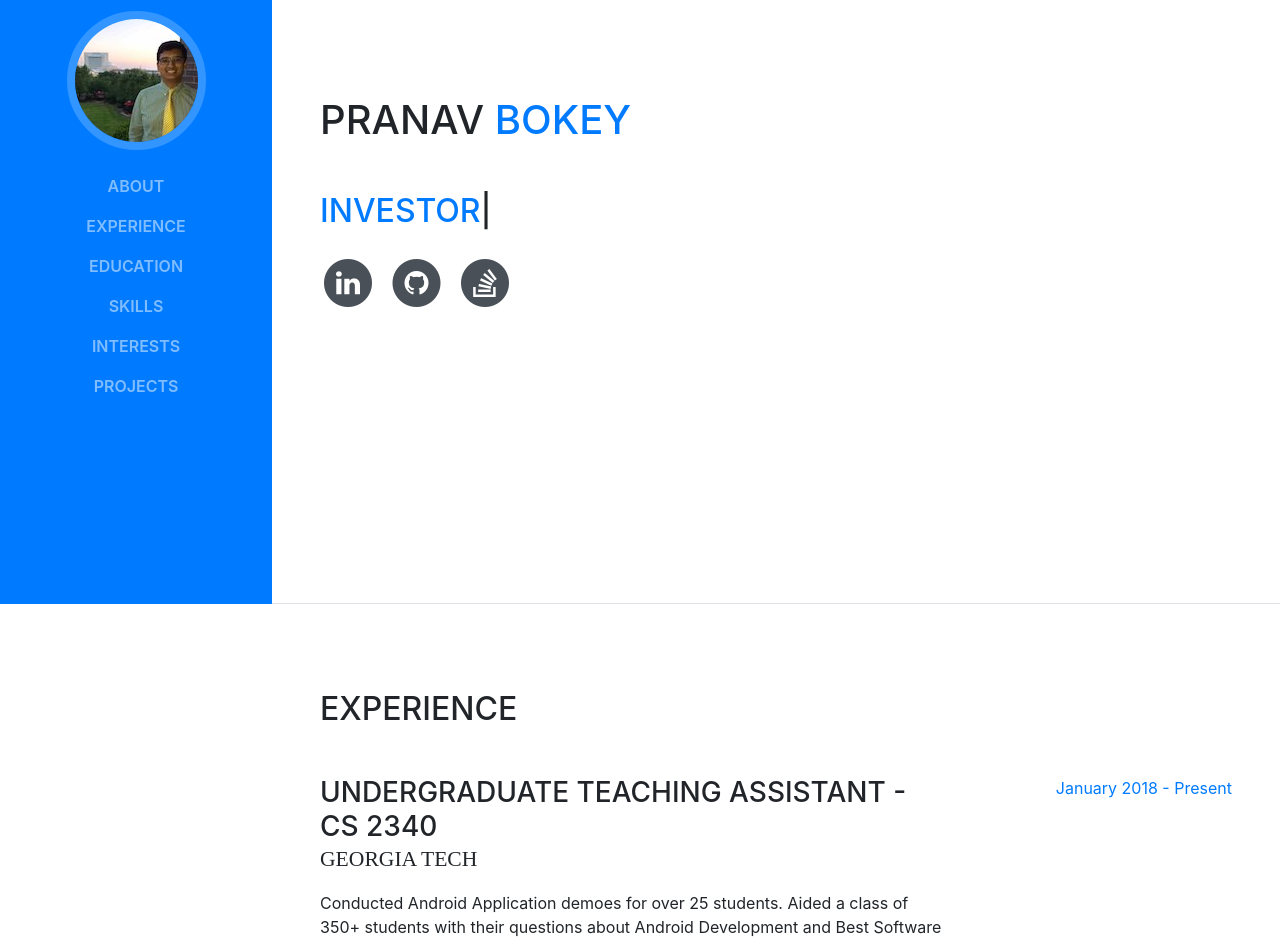
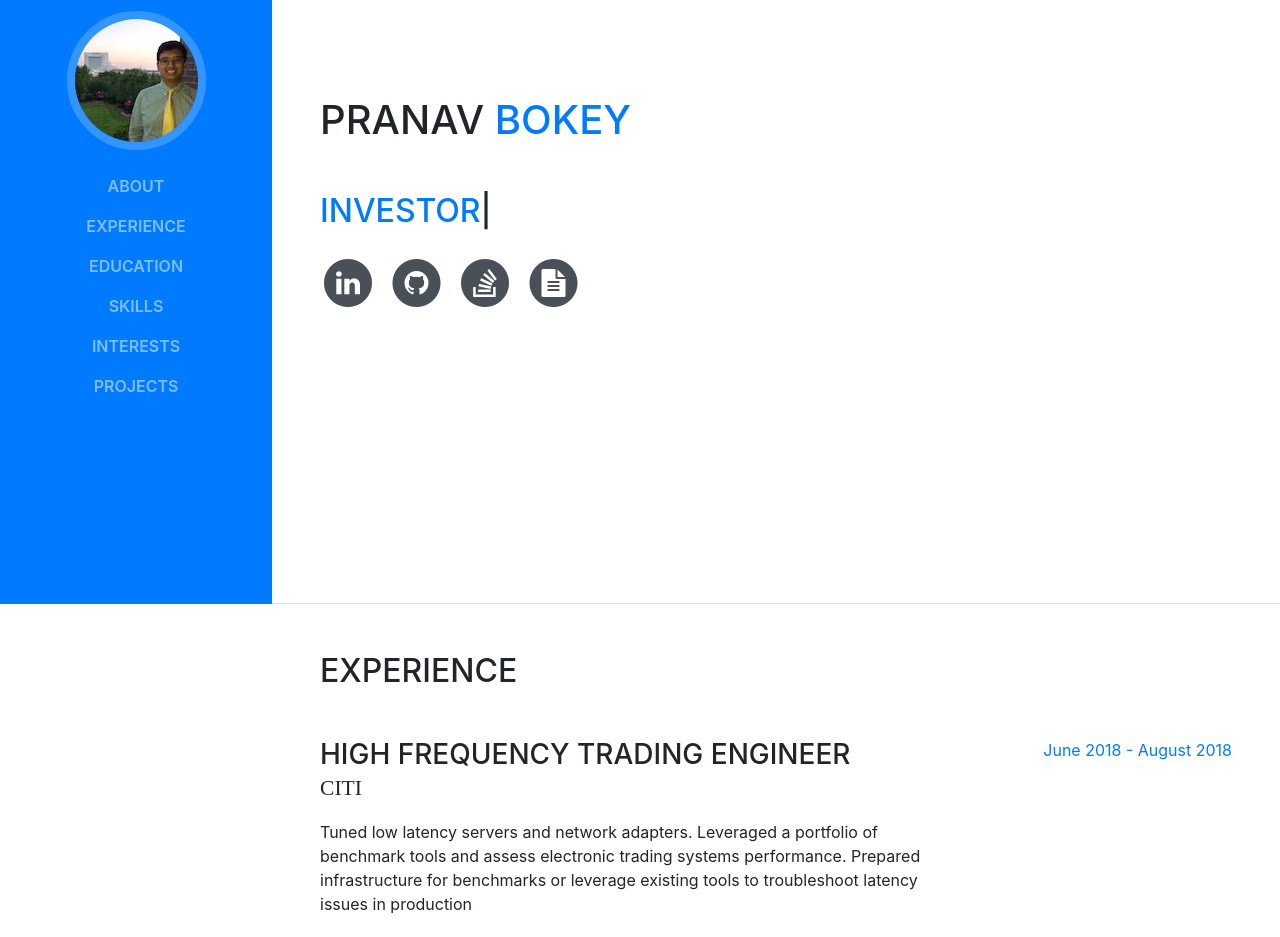
Before and after one commit to pbokey/pbokey.github.io, a website with bundled scripts: page index.html in a window 1280 px wide. Shown: the part 196-1133 px from the top of the page. Built offline with nearby package versions, Linux system fonts and the light colour scheme; a web font is replaced by a local one.

Commit message:
changed GPA, added Citi Internship, added resume button

```diff
--- a/index.html
+++ b/index.html
@@ -6,9 +6,9 @@
     <meta charset="utf-8">
     <meta name="viewport" content="width=device-width, initial-scale=1, shrink-to-fit=no">
     <meta name="description" content="">
-    <meta name="author" content="">
+    <meta name="author" content="Pranav Bokey">
 
-    <title>Resume - Start Bootstrap Theme</title>
+    <title>Pranav Bokey</title>
 
     <!-- Bootstrap core CSS -->
     <link href="vendor/bootstrap/css/bootstrap.min.css" rel="stylesheet">
@@ -50,7 +50,7 @@
 
     <nav class="navbar navbar-expand-lg navbar-dark bg-primary fixed-top" id="sideNav">
       <a class="navbar-brand js-scroll-trigger" href="#page-top">
-        <span class="d-block d-lg-none">Start Bootstrap</span>
+        <span class="d-block d-lg-none">Pranav Bokey</span>
         <span class="d-none d-lg-block">
           <img class="img-fluid img-profile rounded-circle mx-auto mb-2" src="img/profile.jpg" alt="">
         </span>
@@ -77,7 +77,10 @@
           </li>
           <li class="nav-item">
             <a class="nav-link js-scroll-trigger" href="#awards">Projects</a>
-          </li>
+		  </li>
+		  <!-- <li class="nav-item">
+            <a class="nav-link js-scroll-trigger" href="#resume">Resume</a>
+          </li> -->
         </ul>
       </div>
     </nav>
@@ -132,7 +135,15 @@
                   <i class="fa fa-stack-overflow fa-stack-1x fa-inverse"></i>
                 </span>
               </a>
-            </li>
+			</li>
+			<li class="list-inline-item">
+				<a href="resume/resume.pdf" target=" ">
+				  <span class="fa-stack fa-lg">
+					<i class="fa fa-circle fa-stack-2x"></i>
+					<i class="fa fa-file-text fa-stack-1x fa-inverse"></i>
+				  </span>
+				</a>
+			  </li>
           </ul>
         </div>
       </section>
@@ -140,6 +151,17 @@
       <section class="resume-section p-3 p-lg-5 d-flex flex-column" id="experience">
         <div class="my-auto">
           <h2 class="mb-5">Experience</h2>
+
+          <div class="resume-item d-flex flex-column flex-md-row mb-5">
+            <div class="resume-content mr-auto">
+              <h3 class="mb-0">High Frequency Trading Engineer</h3>
+              <div class="subheading mb-3">Citi</div>
+              <p>Tuned low latency servers and network adapters. Leveraged a portfolio of benchmark tools and assess electronic trading systems performance. Prepared infrastructure for benchmarks or leverage existing tools to troubleshoot latency issues in production</p>
+            </div>
+            <div class="resume-date text-md-right">
+              <span class="text-primary">June 2018 - August 2018</span>
+            </div>
+          </div>
 
           <div class="resume-item d-flex flex-column flex-md-row mb-5">
             <div class="resume-content mr-auto">
@@ -176,7 +198,7 @@
               <h3 class="mb-0 text-primary">Georgia Institute of Technology</h3>
               <div class="subheading mb-3">Bachelor of Science</div>
               <div>Computer Science - Intelligence and Modelling &amp; Simulation</div>
-              <p>GPA: 3.92</p>
+              <p>GPA: 3.94</p>
               <div>Relevent Coursework</div>
               <ul class="fa-ul mb-0">
                 <li>
@@ -312,7 +334,14 @@
               <a href="https://github.com/pbokey/TickerBot" class="text-primary">Twitter Sentiments</a> - iOS Application that connects with my Sentiment API to deliver sentiments of twitter searches</li>
           </ul>
         </div>
-      </section>
+	  </section>
+
+	  <!-- <section class="resume-section p-3 p-lg-5 d-flex flex-column" id="resume">
+        <div class="my-auto">
+          <h2 class="mb-5">Resume</h2>
+          <a href="resume/resume.pdf" target=" ">Pranav Bokey's Resume</a>
+        </div>
+      </section> -->
 
     </div>
 
```
Also changed, not shown: 3 other files.
